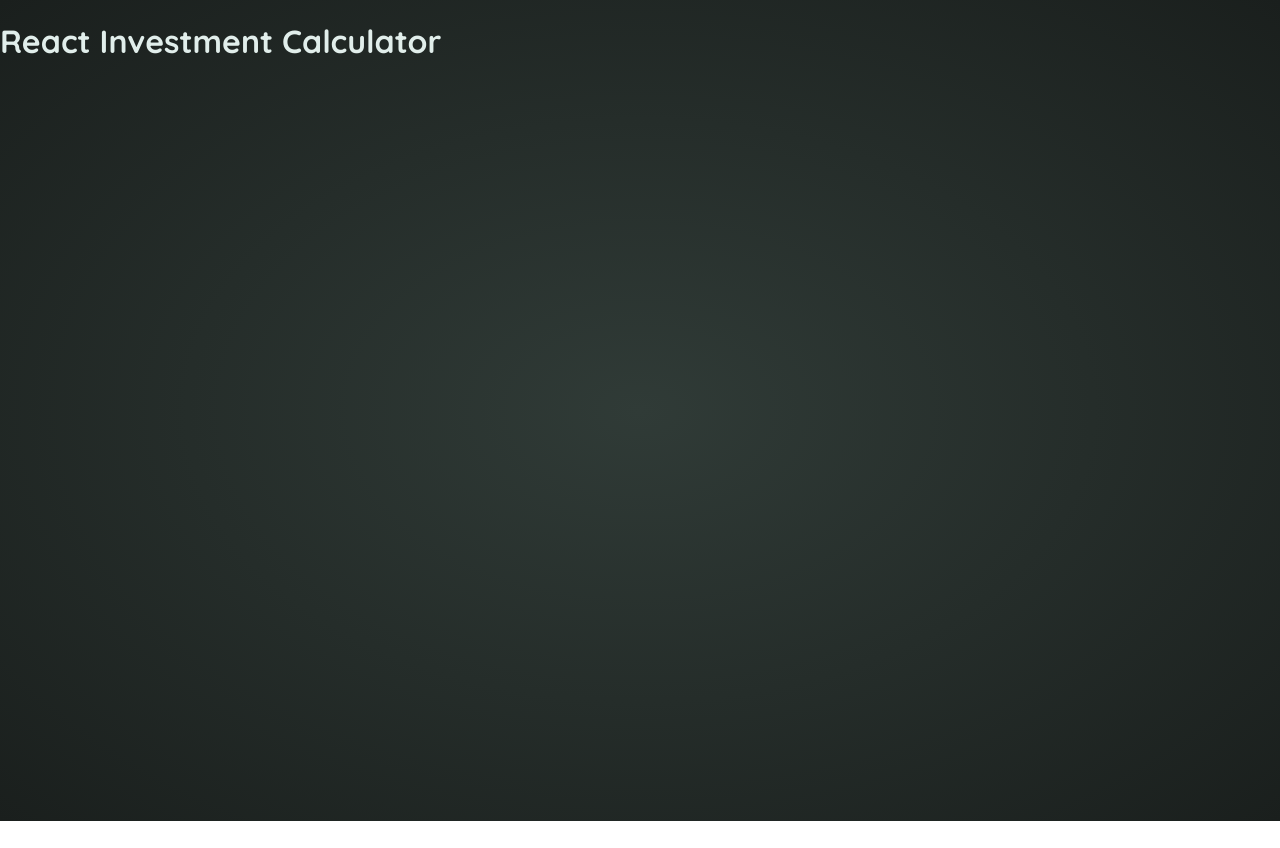
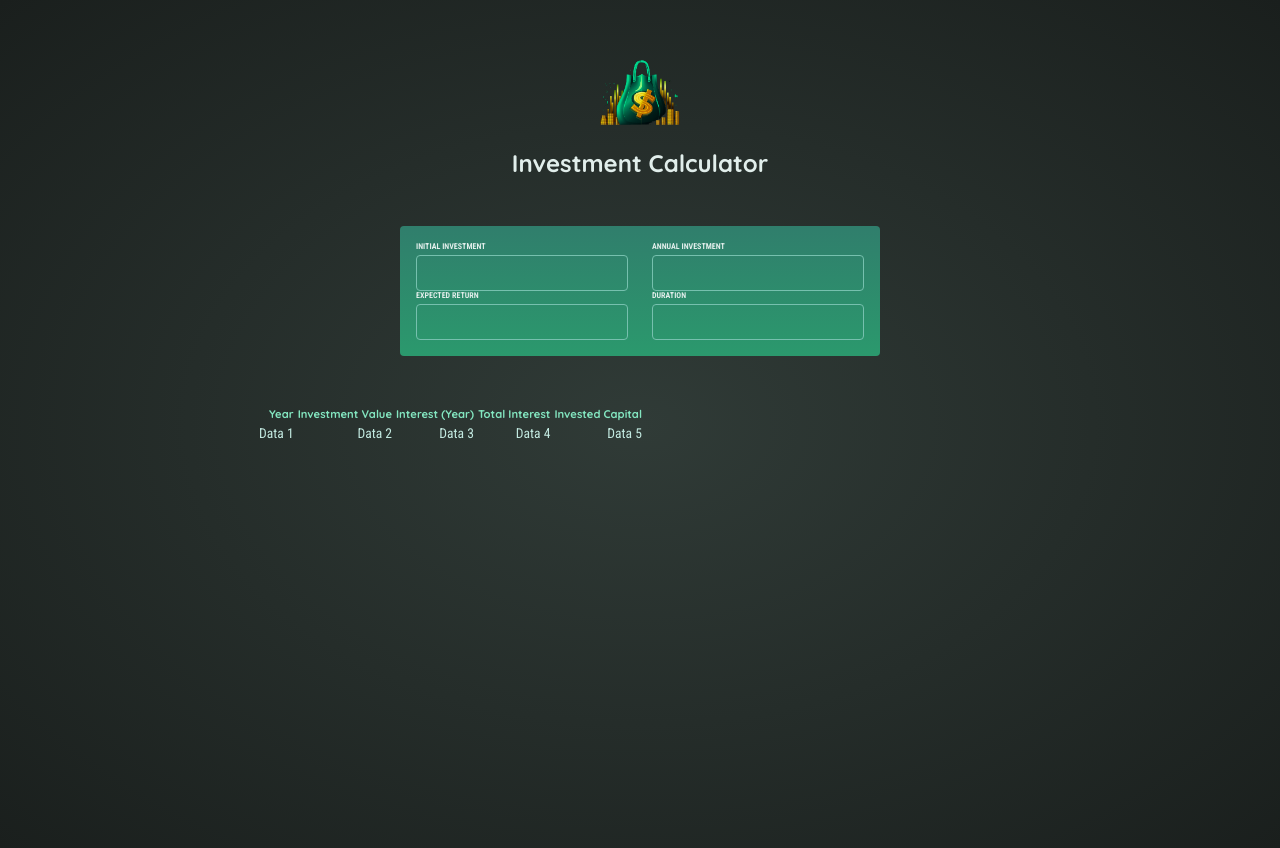
Before and after one commit to RehanGeorge/ReactPracticeProject, a React (Vite) app: page / in a window 1280 px wide. Before the commit the page ends 821 px from the top, so only its background shows below. Built offline with nearby package versions, Linux system fonts and the light colour scheme.

Commit message:
Added Basic UI

```diff
--- a/src/App.jsx
+++ b/src/App.jsx
@@ -1,6 +1,14 @@
+import Header from "./components/Header"
+import InvestmentForm from "./components/InvestmentForm"
+import Result from "./components/Result"
+
 function App() {
   return (
-    <h1>React Investment Calculator</h1>
+    <div id="app">
+      <Header />
+      <InvestmentForm />
+      <Result />
+    </div>
   )
 }
 
--- /dev/null
+++ b/src/components/Header.jsx
@@ -0,0 +1,8 @@
+export default function Header() {
+    return (
+        <div id="header">
+            <img src="src/assets/investment-calculator-logo.png" alt="Investment Calculator Logo" />
+            <h1>Investment Calculator</h1>
+        </div>
+    )
+}
--- /dev/null
+++ b/src/components/InvestmentForm.jsx
@@ -0,0 +1,16 @@
+import InvestmentFormFields from "./InvestmentFormFields"
+
+export default function InvestmentForm() {
+    return (
+        <div id="user-input">
+            <div className="input-group">
+            <InvestmentFormFields label="Initial Investment" />
+            <InvestmentFormFields label="Annual Investment" />
+            </div>
+            <div className="input-group">
+            <InvestmentFormFields label="Expected Return" />
+            <InvestmentFormFields label="Duration" />
+            </div>
+        </div>
+    )
+}
--- /dev/null
+++ b/src/components/InvestmentFormFields.jsx
@@ -0,0 +1,8 @@
+export default function InvestmentFormFields({ label }) {
+    return (
+        <div>
+            <label htmlFor={label}>{label}</label>
+            <input type="number" id={label} />
+        </div>
+    )
+}
--- /dev/null
+++ b/src/components/Result.jsx
@@ -0,0 +1,22 @@
+import TableRow from "./TableRow";
+
+export default function Result() {
+    return (
+        <div className="center" id="result">
+            <table>
+                <thead>
+                    <tr>
+                        <th>Year</th>
+                        <th>Investment Value</th>
+                        <th>Interest (Year)</th>
+                        <th>Total Interest</th>
+                        <th>Invested Capital</th>
+                    </tr>
+                </thead>
+                <tbody>
+                    <TableRow />
+                </tbody>
+            </table>
+        </div>
+    )
+}
--- /dev/null
+++ b/src/components/TableRow.jsx
@@ -0,0 +1,11 @@
+export default function TableRow() {
+    return (
+        <tr>
+            <td>Data 1</td>
+            <td>Data 2</td>
+            <td>Data 3</td>
+            <td>Data 4</td>
+            <td>Data 5</td>
+        </tr>
+    )
+}
```
Also changed, not shown: 1 other file (tests, documents, lock files or other folders).
